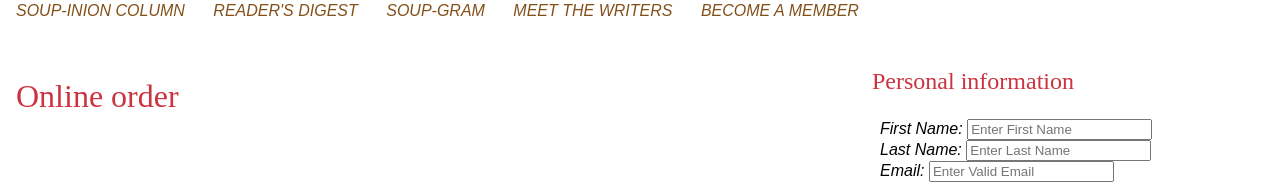
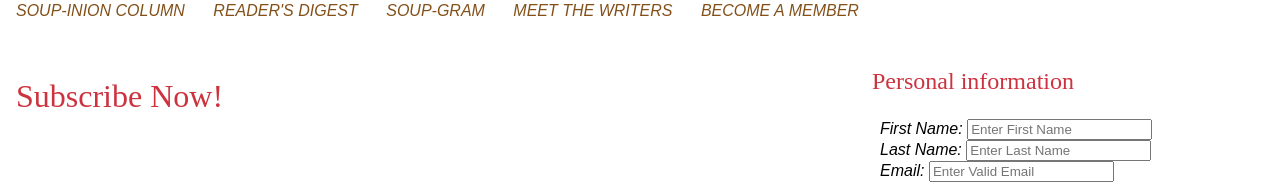
Before and after one commit to ayeshagok/ayeshagok.github.io, a plain HTML site: page grc339/digital-magazine/newsletter.html in a window 1280 px wide. Shown: the part 177-361 px from the top of the page. Drawn offline with Linux system fonts and the light colour scheme; a web font is replaced by a local one.

Commit message:
Update newsletter.html

```diff
--- a/grc339/digital-magazine/newsletter.html
+++ b/grc339/digital-magazine/newsletter.html
@@ -27,7 +27,7 @@
       </header>
     <main class="subscription">
         <header>
-            <h2>Online order</h2>
+            <h2>Subscribe Now!</h2>
         </header>
             <form>
                 <section class="personal-info">
```
